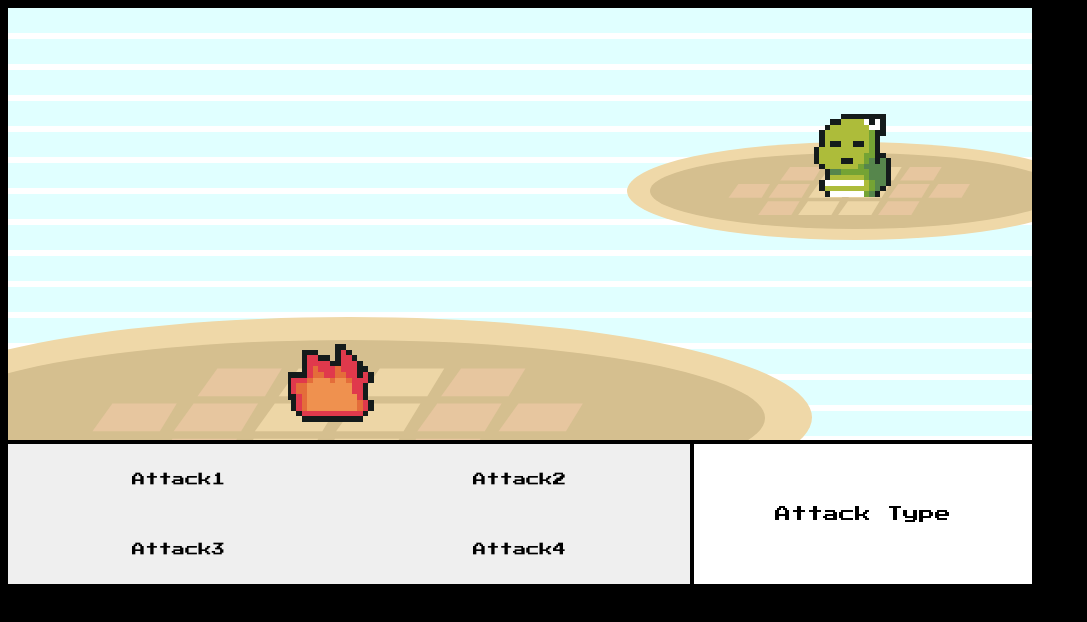
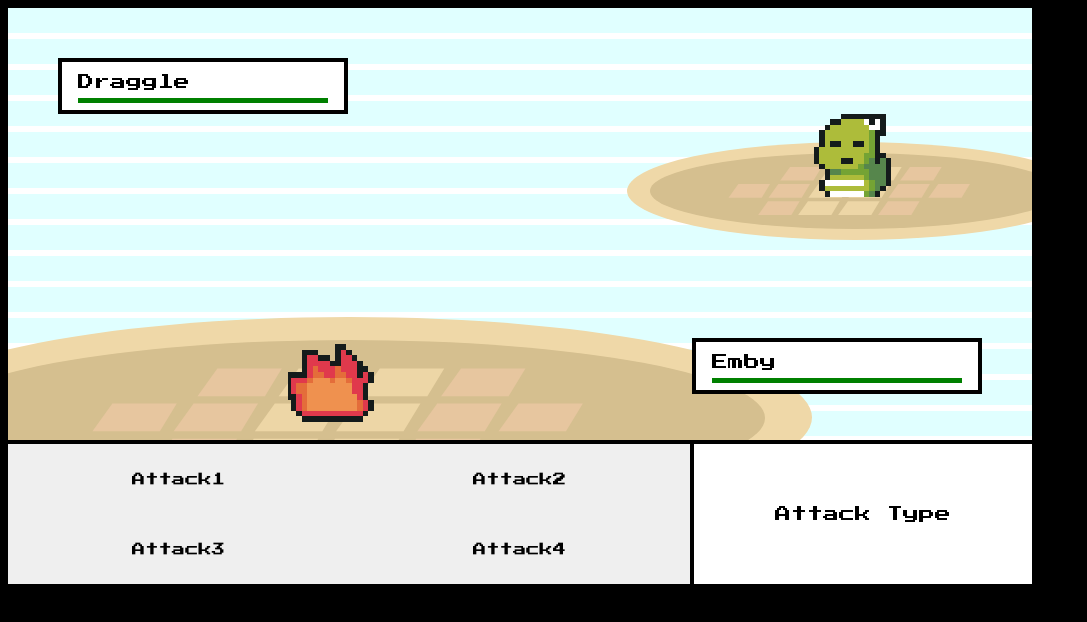
Before and after one commit to gohyinhao/pokemon-clone-game, a website with bundled scripts: page src/index.html in a window 1280 px wide. Shown: the whole page, without its empty margins (0-1087 px from the left). Built offline with nearby package versions, Linux system fonts and the light colour scheme.

Commit message:
feat: add health bar interface

```diff
--- a/src/index.html
+++ b/src/index.html
@@ -16,6 +16,22 @@
       <div id="battle-flash"></div>
       <canvas></canvas>
 
+      <div class="enemy-info monster-info">
+        <div>Draggle</div>
+        <div class="health-bar-container">
+          <div class="max-health-bar health-bar"></div>
+          <div class="current-health-bar health-bar"></div>
+        </div>
+      </div>
+
+      <div class="friend-info monster-info">
+        <div>Emby</div>
+        <div class="health-bar-container">
+          <div class="max-health-bar health-bar"></div>
+          <div class="current-health-bar health-bar"></div>
+        </div>
+      </div>
+
       <div class="battle-command">
         <div class="attack-command-container">
           <button>Attack1</button>
--- a/src/styles.css
+++ b/src/styles.css
@@ -55,3 +55,44 @@ body {
   width: 33%;
   border-left: 4px solid black;
 }
+
+.friend-info {
+  position: absolute;
+  top: 330px;
+  right: 50px;
+  width: 250px;
+}
+
+.enemy-info {
+  position: absolute;
+  top: 50px;
+  left: 50px;
+  width: 250px;
+}
+
+.monster-info {
+  border: 4px solid black;
+  background-color: white;
+  padding: 12px 16px;
+}
+
+.health-bar-container {
+  position: relative;
+  margin-top: 8px;
+}
+
+.health-bar {
+  height: 5px;
+  position: absolute;
+  left: 0;
+  top: 0;
+  right: 0;
+}
+
+.max-health-bar {
+  background-color: #ccc;
+}
+
+.current-health-bar {
+  background-color: green;
+}
```
